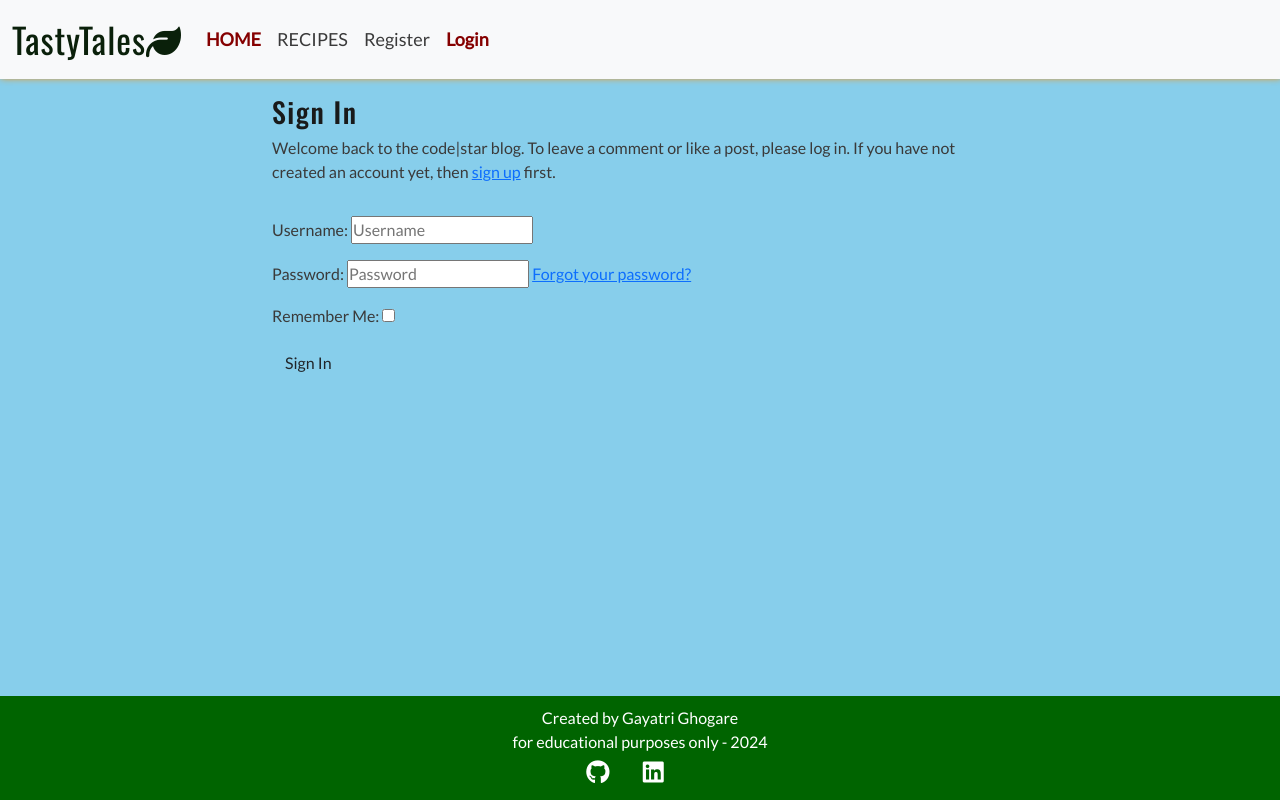
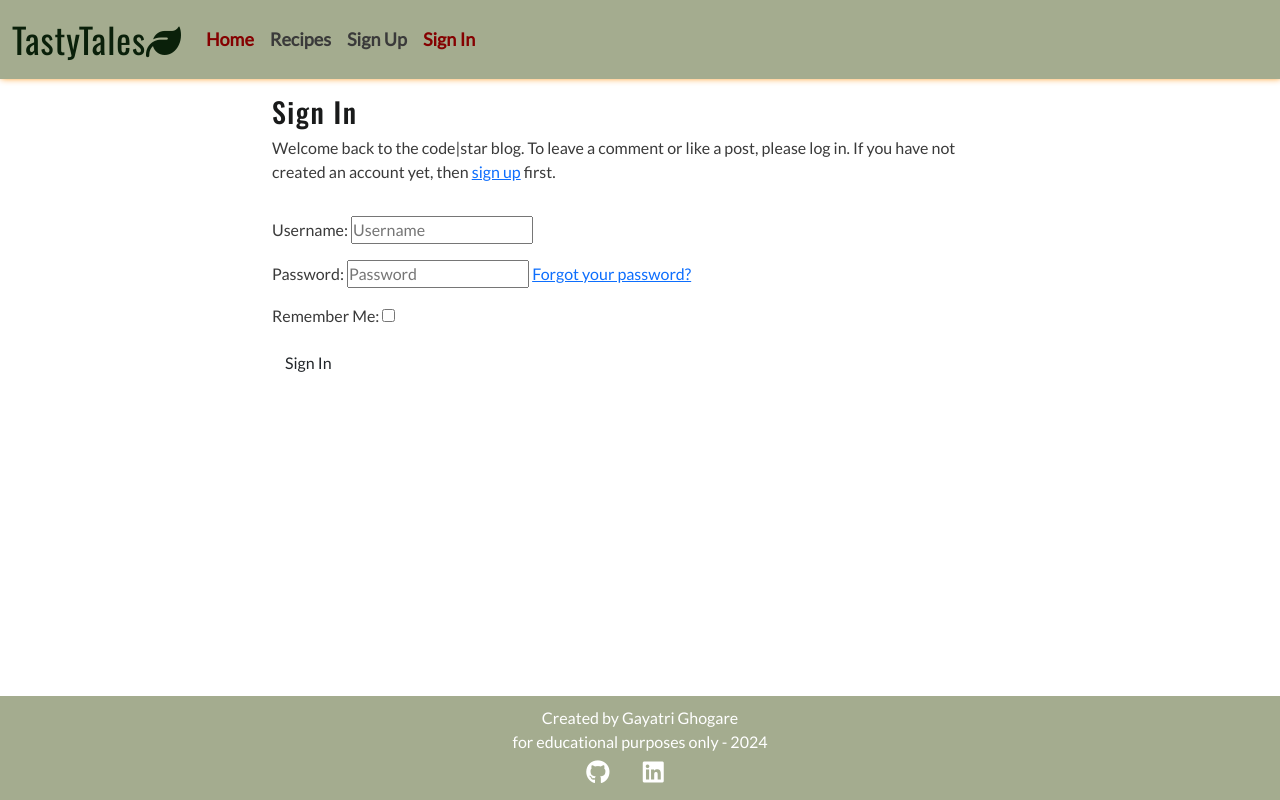
Before and after one commit to gayatrig19/tasty-tales-website-pp4, a Django app: page /accounts/login/ in a window 1280 px wide. Run offline with Django 4.2, Linux system fonts and the light colour scheme; some libraries are stand-ins or nearby versions.

Commit message:
Update and modify design style for home page

```diff
--- a/static/css/style.css
+++ b/static/css/style.css
@@ -14,7 +14,7 @@ body {
     font-family: Lato, sans-serif;
     font-weight: 450;
     color: #3a3a3a;
-    background-color: skyblue;
+    background-color: white;
     min-height: 100%;
     display: flex;
     flex-direction: column;
@@ -33,7 +33,7 @@ main {
 
 /* Navbar */
 .navbar {
-    /* background-color: rgb(164, 172, 143); */
+    background-color: rgb(164, 172, 143);
     box-shadow: 1px -1px 7px 0 darkorange;
 }
 
@@ -55,8 +55,9 @@ main {
 a.nav-link {
     color:#3a3a3a;
     font-family: Lato, sans-serif;
+    font-weight: bold;
     font-size: 18px;
-    font-weight: 500;
+    /* font-weight: 500; */
 }
 
 .navbar-nav .nav-link.active,
@@ -78,7 +79,8 @@ header {
 footer {
     flex-shrink: 0;
     text-align: center;
-    background-color: darkgreen;
+    background-color: rgb(164, 172, 143);
+    /* background-color: rgb(98, 91, 91); */
     padding: 10px;
 }
 
@@ -113,18 +115,30 @@ footer > a {
 }
 
 .with-shadow {
-    box-shadow: 0px 0px 20px rgba(0, 0, 0, 0.9);
-    padding: 20px;
+    box-shadow: 0px 0px 0px 2px rgba(148, 94, 94, 0.9);
+    background-color: rgba(80, 36, 36, 0.9);
+    padding: 15px;
     border-radius: 10px;
+    width: 80%;
+    max-width: 500px;
+    margin: 0 auto;
 }
 
+
 .display-2 {
+    font-family: Lato, sans-serif;
+    font-size: xx-large;
     font-weight: 400;
     color: white;
-    text-shadow: 1px 2px white;
 }
 
 .lead {
     color: white;
-    text-shadow: 1px 2px black;
+    font-family: Lato, sans-serif;
+    font-size: 18px;
 }
+
+.box-shadow .btn {
+    transform: translateX(-50%);
+    bottom: 20px;
+}
--- a/templates/includes/header.html
+++ b/templates/includes/header.html
@@ -6,7 +6,7 @@
 {% url 'account_logout' as logout_url %}
 
 <header>
-    <nav class="navbar navbar-expand-lg bg-light">
+    <nav class="navbar navbar-expand-lg">
         <div class="container-fluid">
         <!-- Logo -->
           <a class="navbar-brand" href="{% url 'index' %}">TastyTales<i class="fa-solid fa-leaf"></i></a>
@@ -17,10 +17,10 @@
           <div class="collapse navbar-collapse" id="navbarNav">
             <ul class="navbar-nav">
               <li class="nav-item">
-                <a class="nav-link active" aria-current="page" href="{% url 'index' %}">HOME</a>
+                <a class="nav-link active" aria-current="page" href="{% url 'index' %}">Home</a>
               </li>
               <li class="nav-item">
-                <a class="nav-link" href="#">RECIPES</a>
+                <a class="nav-link" href="#">Recipes</a>
               </li>
               {% if user.is_authenticated %}
               <li class="nav-item">
@@ -30,11 +30,11 @@
               {% else %}
               <li class="nav-item">
                 <a class="nav-link {% if request.path == signup_url %}active" aria-current="page{% endif %}"
-                  href="{% url 'account_signup' %}">Register</a>
+                  href="{% url 'account_signup' %}">Sign Up</a>
               </li>
               <li class="nav-item">
                 <a class="nav-link {% if request.path == login_url %}active" aria-current="page{% endif %}"
-                  href="{% url 'account_login' %}">Login</a>
+                  href="{% url 'account_login' %}">Sign In</a>
               </li>
               {% endif %}
             </ul>
```
Also changed, not shown: blog/templates/blog/index.html (+6 -3 lines).
